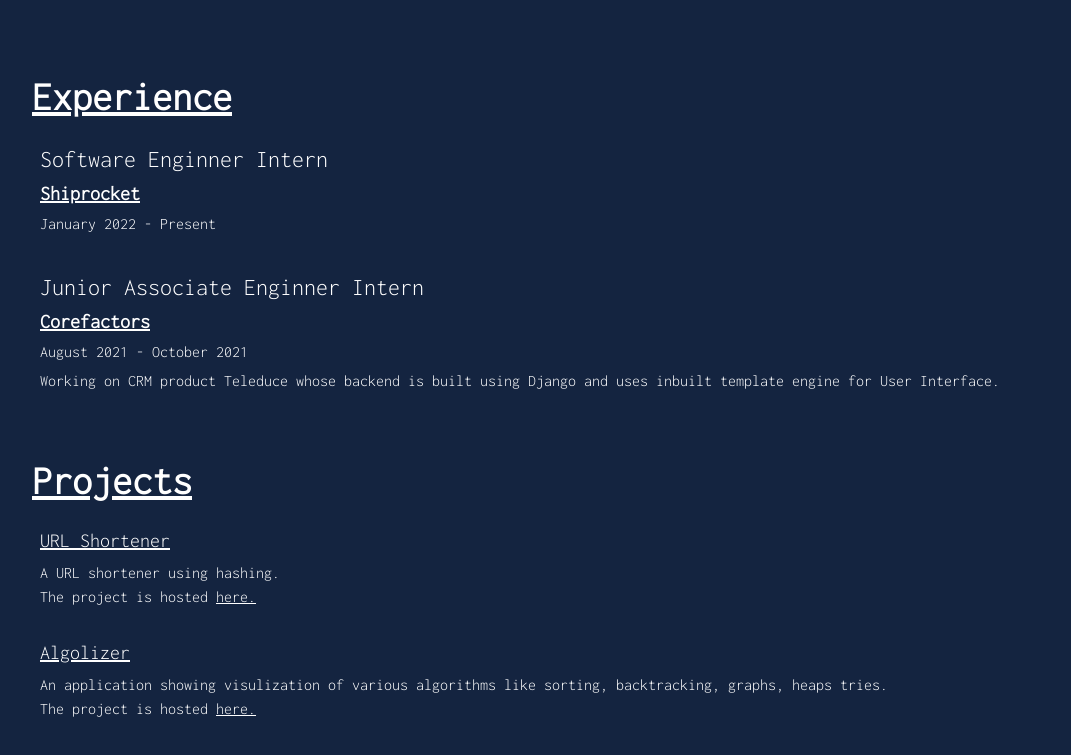
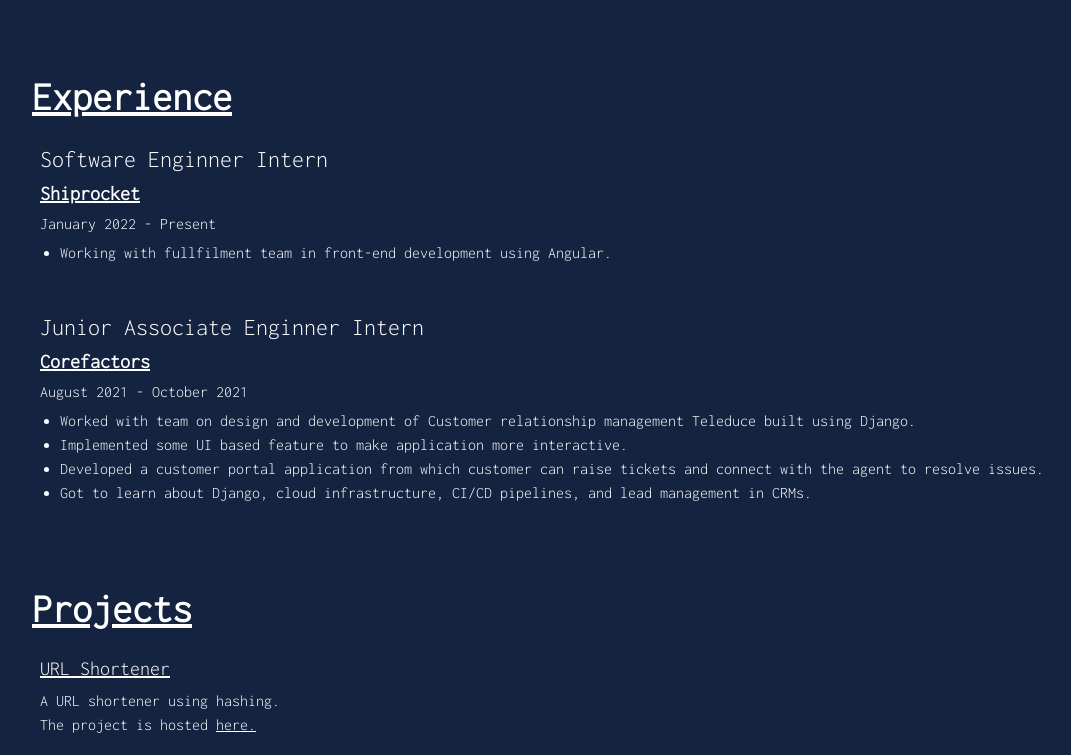
Before and after one commit to jindal2209/mysite, a React (Create React App) app: page / in a window 1280 px wide. Shown: the part 980-1735 px from the top of the page, without its empty margins (50-1121 px from the left). Built offline with nearby package versions, Linux system fonts and the light colour scheme.

Commit message:
'updates'

```diff
--- a/src/App.css
+++ b/src/App.css
@@ -10,7 +10,7 @@
 	padding: 0;
 	margin: 0;
 	text-decoration: none;
-	list-style: none;
+	/* list-style: none; */
 	box-sizing: border-box;
 	/* font-family: 'Montserrat', sans-serif; */
 	/* font-family: 'Caveat', cursive; */
@@ -258,3 +258,7 @@ ol,ul {
 	transition: 0.3s ease;
 	width: 0;
 }
+.bullet-list {
+	list-style-type: disc !important;
+	padding-left: 20px;
+}
--- a/src/App.js
+++ b/src/App.js
@@ -32,7 +32,7 @@ function Navbar() {
 				<span className="bar"></span>
 			</label>
 			<label className="logo"><a href="#home" style={{ color: 'white' }}>Shubham Jindal</a></label>
-			<ul>
+			<ul style={{ 'listStyleType': 'none' }}>
 				<li className="center">
 					<div>
 						<img src={process.env.PUBLIC_URL + "/myimg.png"} alt="Avatar" />
@@ -121,15 +121,15 @@ function About() {
 	)
 }
 
-function PrecentagelBar(props) {
-	return (
-		<div className='text-center m-1'>
-			<img className='m-3' src={props.src} alt={props.name} width='50' height='50' style={{ padding: '5px' }} />
+// function PrecentagelBar(props) {
+// 	return (
+// 		<div className='text-center m-1'>
+// 			<img className='m-3' src={props.src} alt={props.name} width='50' height='50' style={{ padding: '5px' }} />
 
-			{props.name}
-		</div>
-	)
-}
+// 			{props.name}
+// 		</div>
+// 	)
+// }
 
 function PrecentageBar(props) {
 	var wid = props.val
@@ -160,68 +160,68 @@ function PrecentageBar(props) {
 	)
 }
 
-function Skislls() {
-	return (
-		<div className='row my-5 pb-5' id='skills'>
-			<h1 className='header'>
-				Skills
-			</h1>
-			<div className='d-flex flex-wrap flex-row justify-content-start align-items-start' data-aos='zoom-in'>
-				<PrecentageBar
-					name='C++'
-					val='80'
-					src="https://raw.githubusercontent.com/devicons/devicon/master/icons/cplusplus/cplusplus-line.svg"
-				/>
-				<PrecentageBar
-					name="Python"
-					val='80'
-					src="https://raw.githubusercontent.com/devicons/devicon/master/icons/python/python-original.svg"
-				/>
-				<PrecentageBar
-					name="Javascript"
-					val='80'
-					src="https://raw.githubusercontent.com/devicons/devicon/master/icons/javascript/javascript-plain.svg"
-				/>
-				<PrecentageBar
-					name='SQL'
-					val='60'
-					src="https://img.icons8.com/plasticine/100/000000/oracle-pl-sql--v3.png"
-				/>
-				<PrecentageBar
-					name='AWS'
-					val='70'
-					src="https://raw.githubusercontent.com/devicons/devicon/master/icons/amazonwebservices/amazonwebservices-original.svg"
-				/>
-				<PrecentageBar
-					name='Django'
-					val='85'
-					src="https://raw.githubusercontent.com/devicons/devicon/9f4f5cdb393299a81125eb5127929ea7bfe42889/icons/django/django-original.svg"
-				/>
-				<PrecentageBar
-					name='React'
-					val='70'
-					src="https://raw.githubusercontent.com/devicons/devicon/master/icons/react/react-original.svg"
-				/>
-				<PrecentageBar
-					name='CSS'
-					val='60'
-					src="https://raw.githubusercontent.com/devicons/devicon/master/icons/css3/css3-plain.svg"
-				/>
-				<PrecentageBar
-					name='HTML'
-					val='80'
-					src="https://raw.githubusercontent.com/devicons/devicon/master/icons/html5/html5-plain.svg"
-				/>
-				<PrecentageBar
-					name='Bootstrap'
-					val='80'
-					src="https://raw.githubusercontent.com/devicons/devicon/master/icons/bootstrap/bootstrap-plain.svg"
-				/>
-			</div>
-		</div>
+// function Skislls() {
+// 	return (
+// 		<div className='row my-5 pb-5' id='skills'>
+// 			<h1 className='header'>
+// 				Skills
+// 			</h1>
+// 			<div className='d-flex flex-wrap flex-row justify-content-start align-items-start' data-aos='zoom-in'>
+// 				<PrecentageBar
+// 					name='C++'
+// 					val='80'
+// 					src="https://raw.githubusercontent.com/devicons/devicon/master/icons/cplusplus/cplusplus-line.svg"
+// 				/>
+// 				<PrecentageBar
+// 					name="Python"
+// 					val='80'
+// 					src="https://raw.githubusercontent.com/devicons/devicon/master/icons/python/python-original.svg"
+// 				/>
+// 				<PrecentageBar
+// 					name="Javascript"
+// 					val='80'
+// 					src="https://raw.githubusercontent.com/devicons/devicon/master/icons/javascript/javascript-plain.svg"
+// 				/>
+// 				<PrecentageBar
+// 					name='SQL'
+// 					val='60'
+// 					src="https://img.icons8.com/plasticine/100/000000/oracle-pl-sql--v3.png"
+// 				/>
+// 				<PrecentageBar
+// 					name='AWS'
+// 					val='70'
+// 					src="https://raw.githubusercontent.com/devicons/devicon/master/icons/amazonwebservices/amazonwebservices-original.svg"
+// 				/>
+// 				<PrecentageBar
+// 					name='Django'
+// 					val='85'
+// 					src="https://raw.githubusercontent.com/devicons/devicon/9f4f5cdb393299a81125eb5127929ea7bfe42889/icons/django/django-original.svg"
+// 				/>
+// 				<PrecentageBar
+// 					name='React'
+// 					val='70'
+// 					src="https://raw.githubusercontent.com/devicons/devicon/master/icons/react/react-original.svg"
+// 				/>
+// 				<PrecentageBar
+// 					name='CSS'
+// 					val='60'
+// 					src="https://raw.githubusercontent.com/devicons/devicon/master/icons/css3/css3-plain.svg"
+// 				/>
+// 				<PrecentageBar
+// 					name='HTML'
+// 					val='80'
+// 					src="https://raw.githubusercontent.com/devicons/devicon/master/icons/html5/html5-plain.svg"
+// 				/>
+// 				<PrecentageBar
+// 					name='Bootstrap'
+// 					val='80'
+// 					src="https://raw.githubusercontent.com/devicons/devicon/master/icons/bootstrap/bootstrap-plain.svg"
+// 				/>
+// 			</div>
+// 		</div>
 
-	)
-}
+// 	)
+// }
 
 
 function Skills() {
@@ -382,7 +382,11 @@ function ExperienceComponent(props) {
 			<h6>
 				{props.duration}
 			</h6>
-			{props.desc}
+			<ul className='bullet-list'>
+				{props.desc.map((val, idx) => (
+					<li key={idx}>{val}</li>
+				))}
+			</ul>
 		</div>
 	)
 }
@@ -398,13 +402,20 @@ function Experience() {
 					company_name='Shiprocket'
 					position='Software Enginner Intern'
 					duration='January 2022 - Present'
-					desc=''
+					desc={[
+						'Working with fullfilment team in front-end development using Angular.'
+					]}
 				/>
 				<ExperienceComponent
 					company_name='Corefactors'
 					position='Junior Associate Enginner Intern'
 					duration='August 2021 - October 2021'
-					desc='Working on CRM product Teleduce whose backend is built using Django and uses inbuilt template engine for User Interface. '
+					desc={[
+						'Worked with team on design and development of Customer relationship management Teleduce built using Django.',
+						'Implemented some UI based feature to make application more interactive.',
+						'Developed a customer portal application from which customer can raise tickets and connect with the agent to resolve issues.',
+						'Got to learn about Django, cloud infrastructure, CI/CD pipelines, and lead management in CRMs.'
+					]}
 				/>
 			</div>
 		</div>
```
Also changed, not shown: package.json (line endings or trailing spaces), 1 other file (tests, documents, lock files or other folders).
